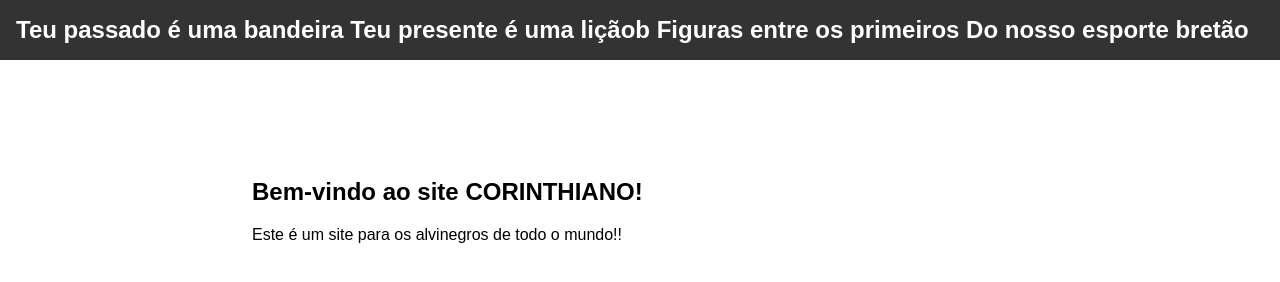
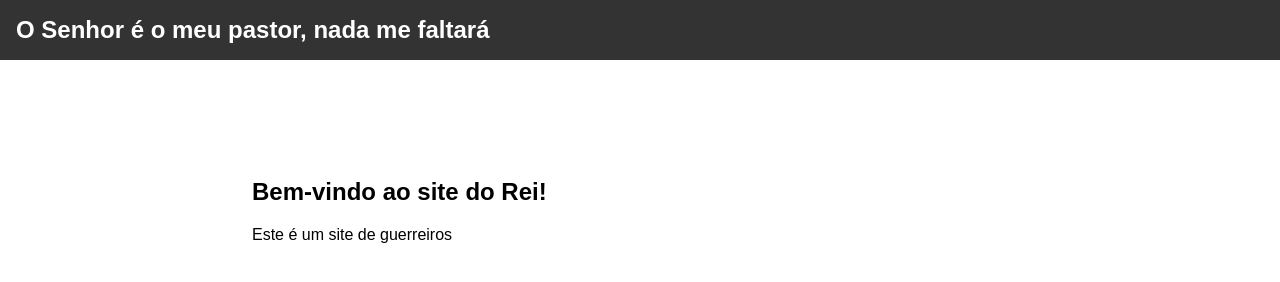
Before and after one commit to arthur07gamasilva-ai/PDM, a plain HTML site: page index.html in a window 1280 px wide. Drawn offline with Linux system fonts and the light colour scheme.

Commit message:
Update index.html

```diff
--- a/index.html
+++ b/index.html
@@ -3,7 +3,7 @@
 <head>
     <meta charset="UTF-8">
     <meta name="viewport" content="width=device-width, initial-scale=1.0">
-    <title>O joão acabou, obg pela participação...</title>
+    <title>Volte sempre...</title>
     <link rel="stylesheet" href="style.css">
     <link rel="stylesheet" href="https://cdnjs.cloudflare.com/ajax/libs/font-awesome/5.15.3/css/all.min.css">
     <script>
@@ -22,7 +22,7 @@
 <body>
 
     <header class="header">
-        <div class="logo">Teu passado é uma bandeira Teu presente é uma liçãob Figuras entre os primeiros Do nosso esporte bretão</div>
+        <div class="logo">O Senhor é o meu pastor, nada me faltará</div>
         <button id="menu-toggle" class="menu-toggle">
             <i class="fas fa-bars"></i>
         </button>
@@ -41,11 +41,12 @@
 
     <main class="main-content">
         <section id="inicio">
-            <h1>Bem-vindo ao site CORINTHIANO!</h1>
-            <p>Este é um site para os alvinegros de todo o mundo!!</p>
+            <h1>Bem-vindo ao site do Rei!</h1>
+            <p>Este é um site de guerreiros</p>
         </section>
     </main>
 
     <script src="script.js"></script>
 </body>
+
 </html>
```
